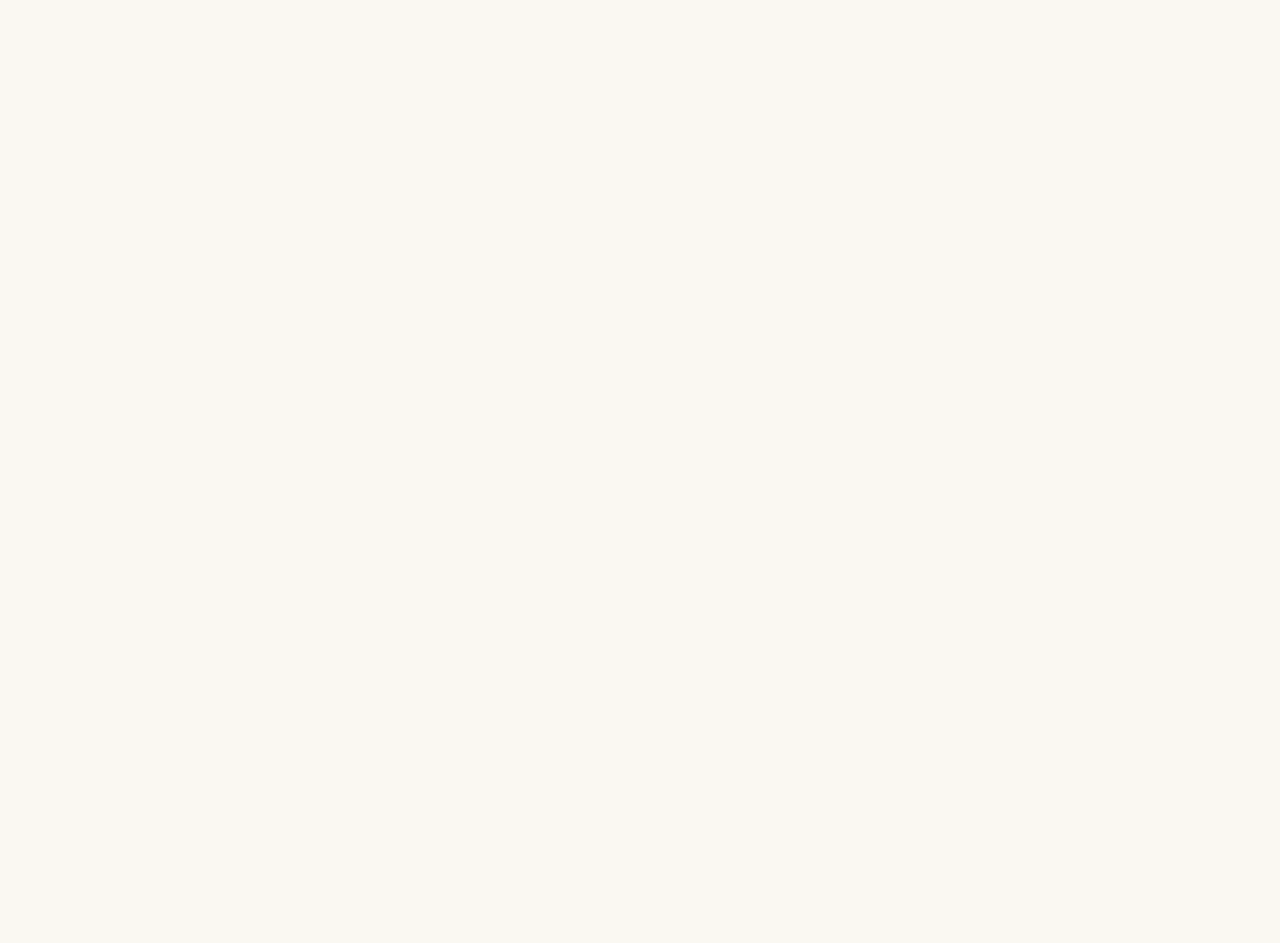
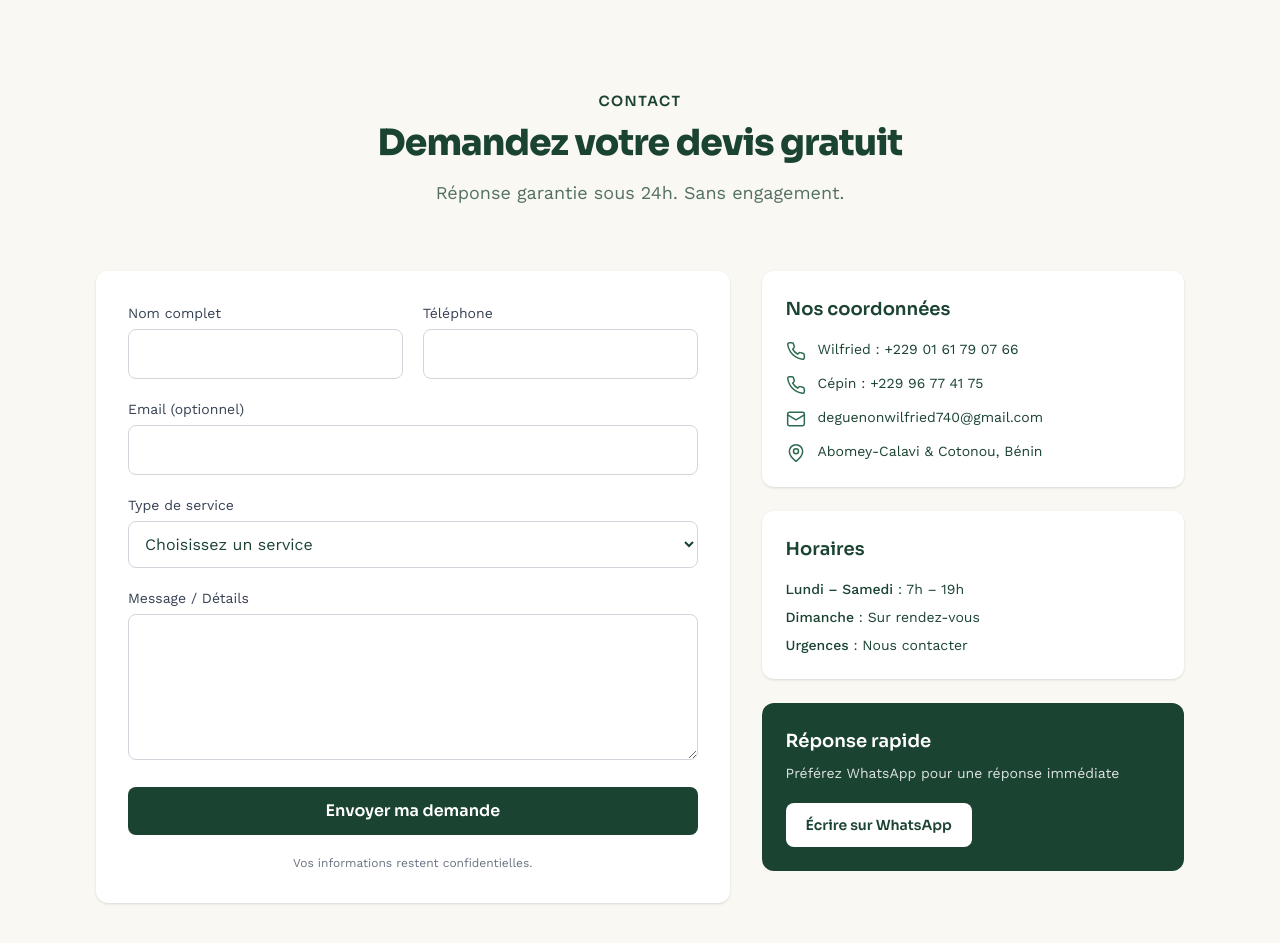
Before and after one commit to Wildev10/eclat-services, a Next.js app: page / in a window 1280 px wide. Shown: the part 4240-5183 px from the top of the page. Before the commit the page ends 4235 px from the top, so only its background shows below. Built offline with nearby package versions, Linux system fonts and the light colour scheme.

Commit message:
feat: add contact section with form and info cards

```diff
--- a/app/page.tsx
+++ b/app/page.tsx
@@ -4,6 +4,7 @@ import Services from "@/components/Services";
 import WhyUs from "@/components/WhyUs";
 import Founders from "@/components/Founders";
 import Recruitment from "@/components/Recruitment";
+import Contact from "@/components/Contact";
 
 export default function Home() {
   return (
@@ -14,6 +15,7 @@ export default function Home() {
       <WhyUs />
       <Founders />
       <Recruitment />
+      <Contact />
     </>
   );
 }
--- /dev/null
+++ b/components/Contact.tsx
@@ -0,0 +1,200 @@
+"use client";
+
+import type { FormEvent, ReactNode } from "react";
+
+const iconProps = {
+  width: 20,
+  height: 20,
+  viewBox: "0 0 24 24",
+  fill: "none",
+  stroke: "#2D6A4F",
+  strokeWidth: 1.8,
+  strokeLinecap: "round" as const,
+  strokeLinejoin: "round" as const,
+  className: "mt-0.5 shrink-0",
+  "aria-hidden": true,
+};
+
+function PhoneIcon() {
+  return (
+    <svg {...iconProps}>
+      <path d="M22 16.9v3a2 2 0 0 1-2.2 2 19.8 19.8 0 0 1-8.6-3.1 19.5 19.5 0 0 1-6-6A19.8 19.8 0 0 1 2.1 4.2 2 2 0 0 1 4.1 2h3a2 2 0 0 1 2 1.7c.1.9.4 1.8.7 2.7a2 2 0 0 1-.5 2.1L8 9.8a16 16 0 0 0 6 6l1.3-1.3a2 2 0 0 1 2.1-.5c.9.3 1.8.6 2.7.7a2 2 0 0 1 1.7 2z" />
+    </svg>
+  );
+}
+
+function MailIcon() {
+  return (
+    <svg {...iconProps}>
+      <rect x="2" y="4" width="20" height="16" rx="2" />
+      <path d="M22 7l-10 6L2 7" />
+    </svg>
+  );
+}
+
+function PinIcon() {
+  return (
+    <svg {...iconProps}>
+      <path d="M20 10c0 6-8 12-8 12s-8-6-8-12a8 8 0 0 1 16 0z" />
+      <circle cx="12" cy="10" r="3" />
+    </svg>
+  );
+}
+
+const fieldClass =
+  "font-body mt-1.5 w-full rounded-lg border border-gray-300 bg-white p-3 text-[#1B4332] outline-none transition focus:border-transparent focus:ring-2 focus:ring-[#2D6A4F]";
+const labelClass = "font-body block text-sm text-gray-700";
+
+function Field({
+  id,
+  label,
+  children,
+}: {
+  id: string;
+  label: string;
+  children: ReactNode;
+}) {
+  return (
+    <div>
+      <label htmlFor={id} className={labelClass}>
+        {label}
+      </label>
+      {children}
+    </div>
+  );
+}
+
+const contacts = [
+  { icon: <PhoneIcon />, label: "Wilfried : +229 01 61 79 07 66", href: "tel:+2290161790766" },
+  { icon: <PhoneIcon />, label: "Cépin : +229 96 77 41 75", href: "tel:+22996774175" },
+  {
+    icon: <MailIcon />,
+    label: "deguenonwilfried740@gmail.com",
+    href: "mailto:deguenonwilfried740@gmail.com",
+  },
+  { icon: <PinIcon />, label: "Abomey-Calavi & Cotonou, Bénin" },
+];
+
+const hours = [
+  { day: "Lundi – Samedi", value: "7h – 19h" },
+  { day: "Dimanche", value: "Sur rendez-vous" },
+  { day: "Urgences", value: "Nous contacter" },
+];
+
+export default function Contact() {
+  function handleSubmit(e: FormEvent<HTMLFormElement>) {
+    e.preventDefault();
+    alert("Merci ! Nous vous répondrons sous 24h.");
+  }
+
+  return (
+    <section id="contact" className="scroll-mt-16 bg-[#FAF8F2]">
+      <div className="mx-auto max-w-6xl px-4 py-16 sm:px-6 md:py-24 lg:px-8">
+        <div className="mx-auto max-w-2xl text-center">
+          <p className="font-heading text-sm font-semibold uppercase tracking-widest text-[#1B4332]">
+            Contact
+          </p>
+          <h2 className="font-heading mt-3 text-3xl font-extrabold tracking-tight text-[#1B4332] sm:text-4xl">
+            Demandez votre devis gratuit
+          </h2>
+          <p className="font-body mt-4 text-base text-[#1B4332]/75 sm:text-lg">
+            Réponse garantie sous 24h. Sans engagement.
+          </p>
+        </div>
+
+        <div className="mt-12 grid gap-8 md:mt-16 lg:grid-cols-[3fr_2fr]">
+          <form
+            action="#"
+            onSubmit={handleSubmit}
+            className="space-y-5 rounded-xl bg-white p-8 shadow-sm"
+          >
+            <div className="grid gap-5 sm:grid-cols-2">
+              <Field id="name" label="Nom complet">
+                <input id="name" name="name" type="text" autoComplete="name" required className={fieldClass} />
+              </Field>
+              <Field id="phone" label="Téléphone">
+                <input id="phone" name="phone" type="tel" autoComplete="tel" required className={fieldClass} />
+              </Field>
+            </div>
+            <Field id="email" label="Email (optionnel)">
+              <input id="email" name="email" type="email" autoComplete="email" className={fieldClass} />
+            </Field>
+            <Field id="service" label="Type de service">
+              <select id="service" name="service" defaultValue="" required className={fieldClass}>
+                <option value="" disabled>
+                  Choisissez un service
+                </option>
+                <option>Nettoyage résidentiel</option>
+                <option>Nettoyage professionnel</option>
+                <option>Désinfection &amp; assainissement</option>
+                <option>Autre</option>
+              </select>
+            </Field>
+            <Field id="message" label="Message / Détails">
+              <textarea id="message" name="message" rows={5} className={fieldClass} />
+            </Field>
+            <button
+              type="submit"
+              className="font-heading w-full rounded-lg bg-[#1B4332] py-3 font-semibold text-white transition-colors hover:bg-[#2D6A4F]"
+            >
+              Envoyer ma demande
+            </button>
+            <p className="font-body text-center text-xs text-gray-500">
+              Vos informations restent confidentielles.
+            </p>
+          </form>
+
+          <div className="flex flex-col gap-6">
+            <div className="rounded-xl bg-white p-6 shadow-sm">
+              <h3 className="font-heading mb-4 text-lg font-semibold text-[#1B4332]">
+                Nos coordonnées
+              </h3>
+              <ul className="font-body space-y-3 text-sm text-[#1B4332]">
+                {contacts.map((c) => (
+                  <li key={c.label} className="flex gap-3">
+                    {c.icon}
+                    {c.href ? (
+                      <a href={c.href} className="break-all hover:text-[#2D6A4F] hover:underline">
+                        {c.label}
+                      </a>
+                    ) : (
+                      <span>{c.label}</span>
+                    )}
+                  </li>
+                ))}
+              </ul>
+            </div>
+
+            <div className="rounded-xl bg-white p-6 shadow-sm">
+              <h3 className="font-heading mb-4 text-lg font-semibold text-[#1B4332]">
+                Horaires
+              </h3>
+              <ul className="font-body space-y-2 text-sm text-[#1B4332]">
+                {hours.map((h) => (
+                  <li key={h.day}>
+                    <span className="font-medium">{h.day}</span> : {h.value}
+                  </li>
+                ))}
+              </ul>
+            </div>
+
+            <div className="rounded-xl bg-[#1B4332] p-6 text-white">
+              <h3 className="font-heading text-lg font-semibold">Réponse rapide</h3>
+              <p className="font-body mt-2 text-sm text-white/85">
+                Préférez WhatsApp pour une réponse immédiate
+              </p>
+              <a
+                href="https://wa.me/2290161790766"
+                target="_blank"
+                rel="noopener noreferrer"
+                className="font-heading mt-5 inline-block rounded-lg bg-white px-5 py-3 text-sm font-semibold text-[#1B4332] transition-colors hover:bg-gray-100"
+              >
+                Écrire sur WhatsApp
+              </a>
+            </div>
+          </div>
+        </div>
+      </div>
+    </section>
+  );
+}
```
